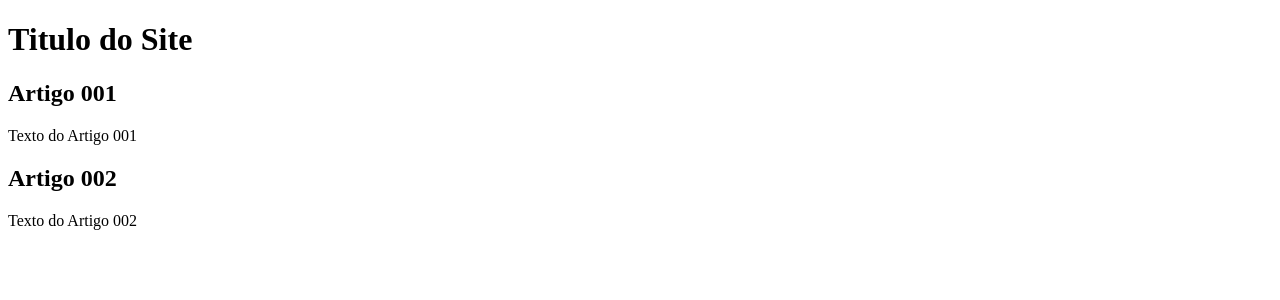
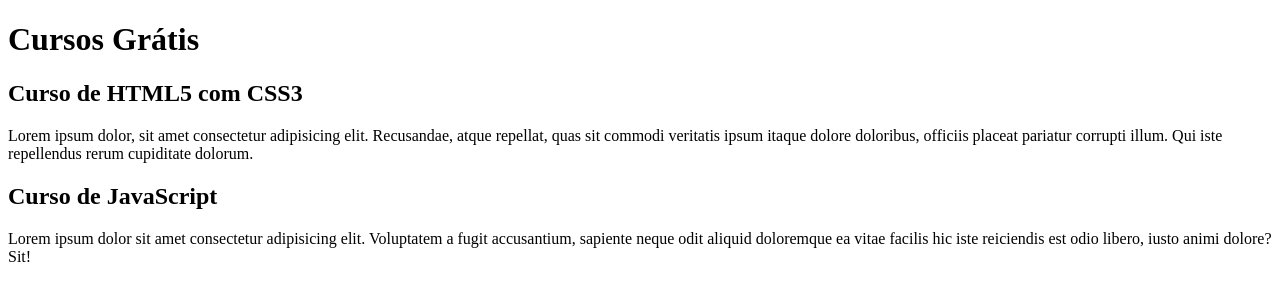
Before and after one commit to Eduardolp057/projeto-site, a plain HTML site: page index.html in a window 1280 px wide. Drawn offline with Linux system fonts and the light colour scheme.

Commit message:
Comecei a escrever o conteúdo

```diff
--- a/index.html
+++ b/index.html
@@ -8,14 +8,14 @@
 <body>
     <main>
         <header>
-            <h1>Titulo do Site</h1>
+            <h1>Cursos Grátis</h1>
             <article>
-                <h2>Artigo 001</h2>
-                <p>Texto do Artigo 001</p>
+                <h2>Curso de HTML5 com CSS3</h2>
+                <p>Lorem ipsum dolor, sit amet consectetur adipisicing elit. Recusandae, atque repellat, quas sit commodi veritatis ipsum itaque dolore doloribus, officiis placeat pariatur corrupti illum. Qui iste repellendus rerum cupiditate dolorum.</p>
             </article>
             <article>
-                <h2>Artigo 002</h2>
-                <p>Texto do Artigo 002</p>
+                <h2>Curso de JavaScript</h2>
+                <p>Lorem ipsum dolor sit amet consectetur adipisicing elit. Voluptatem a fugit accusantium, sapiente neque odit aliquid doloremque ea vitae facilis hic iste reiciendis est odio libero, iusto animi dolore? Sit!</p>
             </article>
         </header>
     </main>
```
